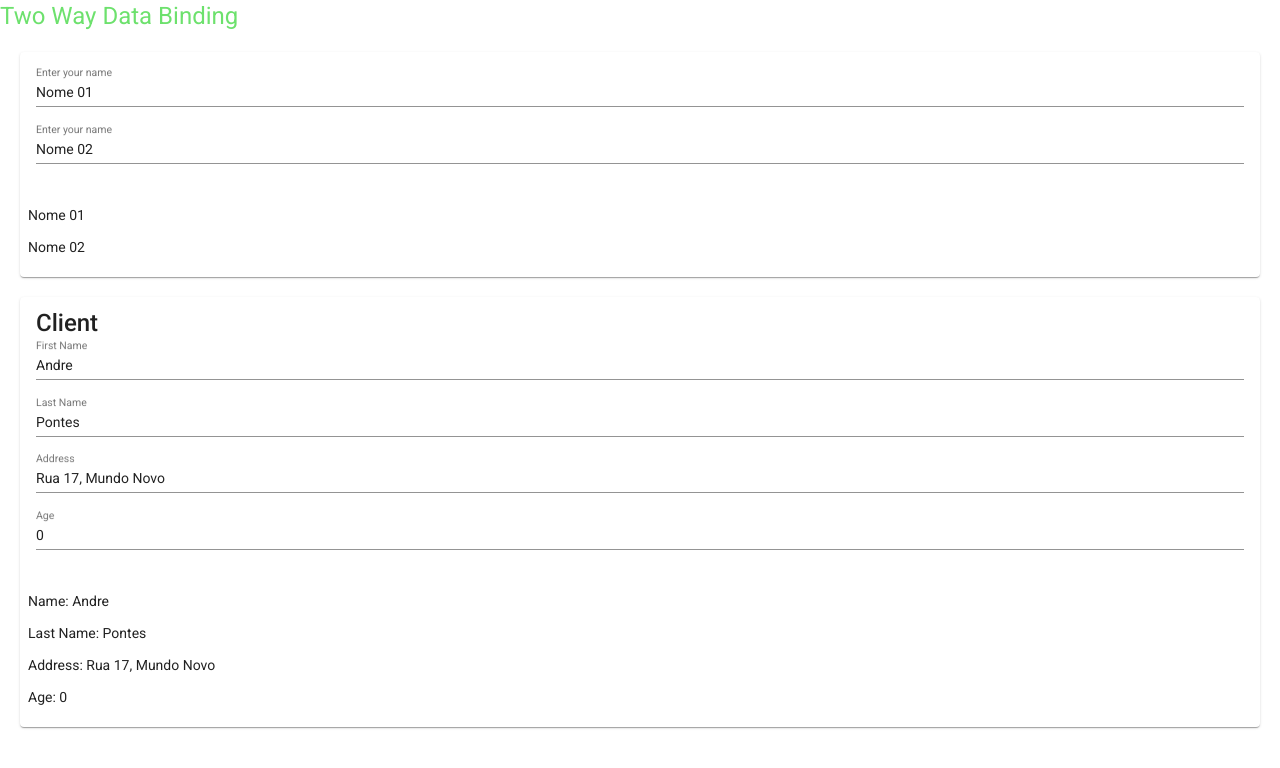
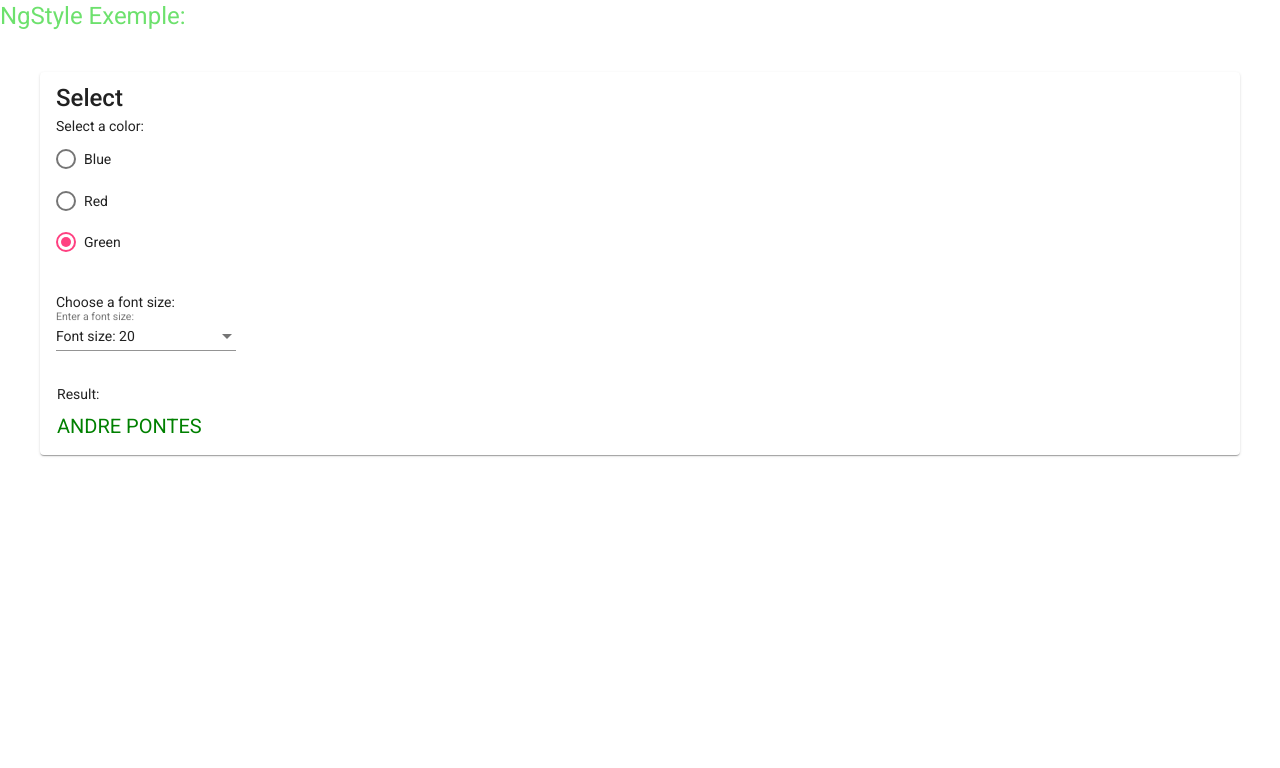
Before and after one commit to AndrehPontes/Fullstack_Node_Angular, an Angular app: page / in a window 1280 px wide. Shown: the top 768 px of the page. Built offline with nearby package versions, Linux system fonts and the light colour scheme.

Commit message:
SGI-03: NgStyle Exmeple

```diff
--- a/src/app/app.component.html
+++ b/src/app/app.component.html
@@ -4,7 +4,10 @@
 
 <app-property-binding></app-property-binding>
 
-<app-event-binding></app-event-binding> -->
+<app-event-binding></app-event-binding>
 
 <h1>Two Way Data Binding</h1>
-<app-two-way-data-binding></app-two-way-data-binding>
+<app-two-way-data-binding></app-two-way-data-binding> -->
+
+<h1>NgStyle Exemple:</h1>
+<app-ng-style></app-ng-style>
--- a/src/app/app.module.ts
+++ b/src/app/app.module.ts
@@ -16,6 +16,8 @@ import { TwoWayDataBindingComponent } from './two-way-data-binding/two-way-data-
 import { FormsModule } from '@angular/forms';
 import { MatFormFieldModule } from '@angular/material/form-field';
 import {MatInputModule} from '@angular/material/input';
+import { NgStyleComponent } from './ng-style/ng-style.component';
+import { MatRadioModule } from '@angular/material/radio';
 
 
 @NgModule({
@@ -24,6 +26,7 @@ import {MatInputModule} from '@angular/material/input';
     PropertyBindingComponent,
     EventBindingComponent,
     TwoWayDataBindingComponent,
+    NgStyleComponent,
   ],
   imports: [
     BrowserModule,
@@ -36,7 +39,8 @@ import {MatInputModule} from '@angular/material/input';
     MatCardModule,
     FormsModule,
     MatFormFieldModule,
-    MatInputModule
+    MatInputModule,
+    MatRadioModule
   ],
   providers: [],
   bootstrap: [AppComponent]
--- /dev/null
+++ b/src/app/ng-style/ng-style.component.css
@@ -0,0 +1,16 @@
+.RadioGroup {
+  display: inline-flex;
+  flex-direction: column;
+}
+
+.RadioButton {
+  padding-bottom: 20px;
+}
+
+.CardFooter{
+ margin: 1px;
+}
+
+mat-card {
+  margin: 40px;
+}
--- /dev/null
+++ b/src/app/ng-style/ng-style.component.html
@@ -0,0 +1,28 @@
+<mat-card>
+  <mat-card-title>
+    Select
+  </mat-card-title>
+  <mat-card-content>
+    <p>Select a color:</p>
+    <mat-radio-group class="RadioGroup" [(ngModel)]="myColor" name="myColor">
+      <mat-radio-button class="RadioButton" value="blue">Blue</mat-radio-button>
+      <mat-radio-button class="RadioButton"value="red">Red</mat-radio-button>
+      <mat-radio-button class="RadioButton" value="green">Green</mat-radio-button>
+    </mat-radio-group>
+    <br> <br>
+    Choose a font size:<br>
+    <mat-form-field>
+      <mat-select placeholder="Enter a font size:" [(ngModel)]="myFontSize" name="myFontSize">
+        <mat-option value="12px">Font size: 12 </mat-option>
+        <mat-option value="16px">Font size: 16</mat-option>
+        <mat-option value="20px">Font size: 20</mat-option>
+        <mat-option value="30px">Font size: 30</mat-option>
+        <mat-option value="40px">Font size: 40</mat-option>
+      </mat-select>
+    </mat-form-field>
+  </mat-card-content>
+  <mat-card-footer class="CardFooter">
+    <p>Result:</p>
+    <some-element [ngStyle]=" { fontSize: myFontSize, color: myColor}" > ANDRE PONTES</some-element>
+  </mat-card-footer>
+</mat-card>
--- /dev/null
+++ b/src/app/ng-style/ng-style.component.ts
@@ -0,0 +1,18 @@
+import { Component, OnInit } from '@angular/core';
+
+@Component({
+  selector: 'app-ng-style',
+  templateUrl: './ng-style.component.html',
+  styleUrls: ['./ng-style.component.css']
+})
+export class NgStyleComponent implements OnInit {
+
+  myFontSize = "20px";
+  myColor = "green";
+
+  constructor() { }
+
+  ngOnInit(): void {
+  }
+
+}
```
Also changed, not shown: 1 other file (tests, documents, lock files or other folders).
